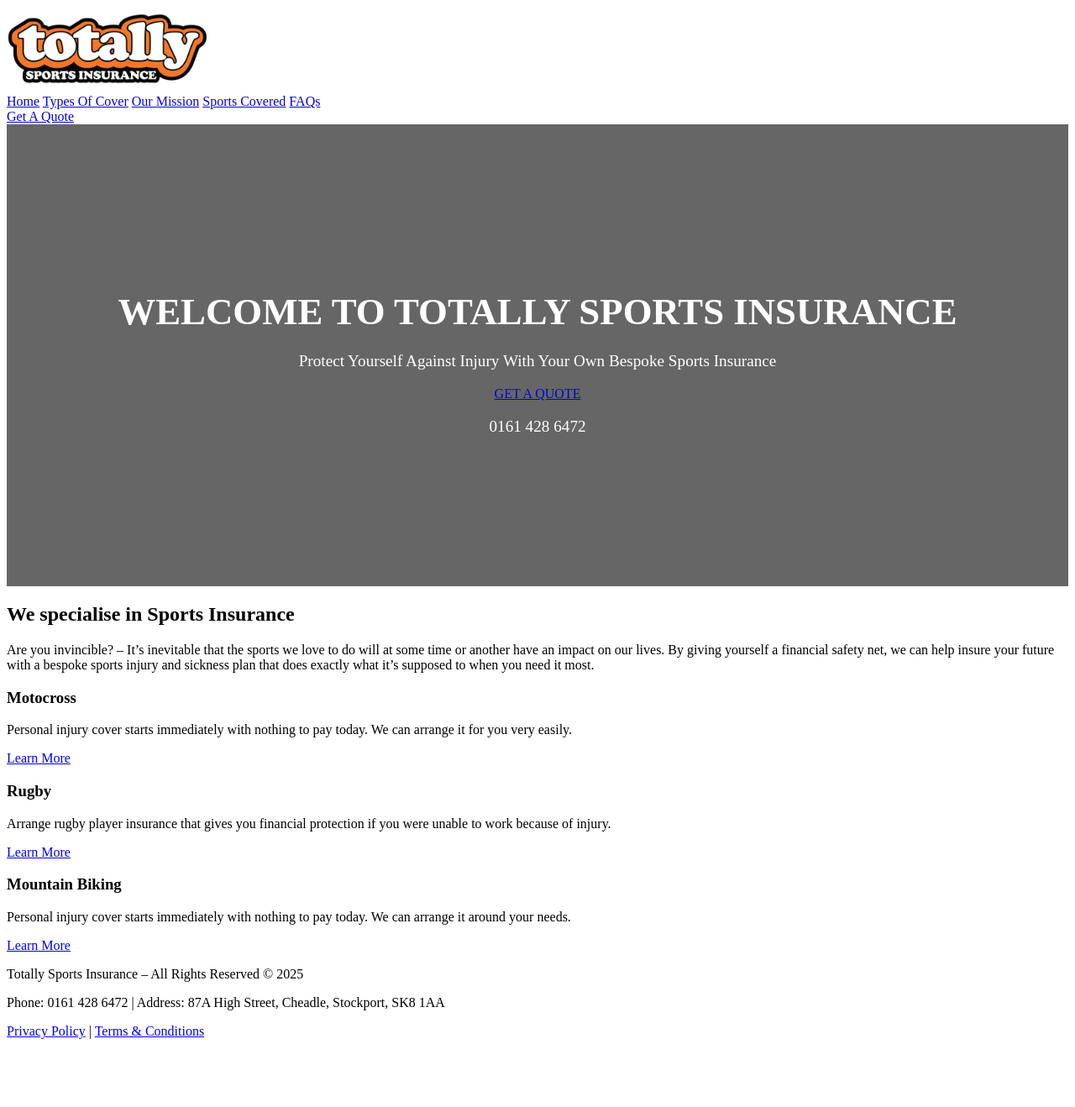
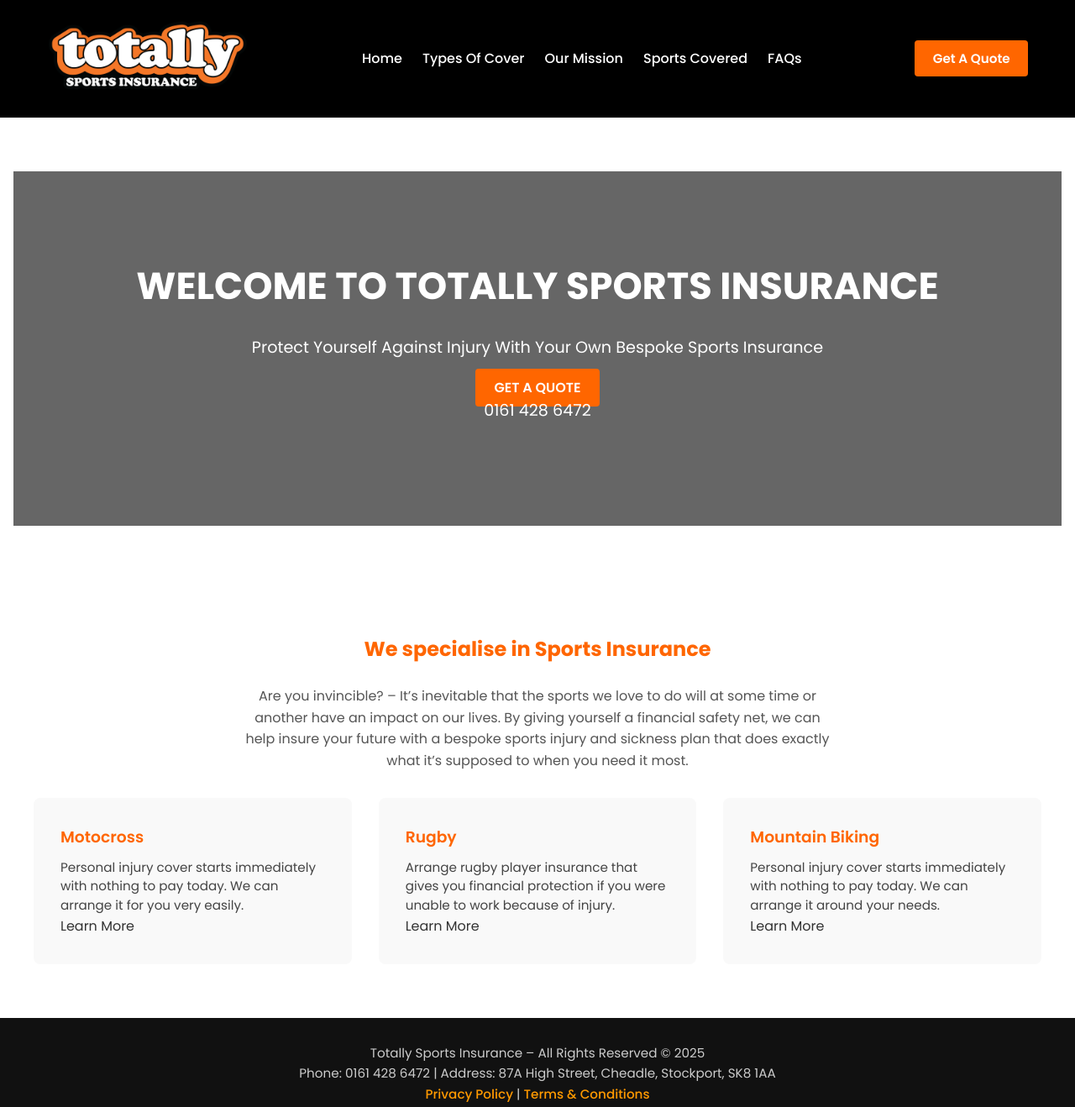
Before and after one commit to jayperrinsocial/totallysportsinsurance, a plain HTML site: page index.html in a window 1280 px wide. Shown: the whole page at 84% size. Before the commit the page ends 1253 px from the top, so only its background shows below. Drawn offline with Linux system fonts and the light colour scheme.

Commit message:
Update style.css

```diff
--- a/style.css
+++ b/style.css
@@ -1,13 +1,111 @@
-/* --- LOGO --- */
+/* ---------------------------------------------------
+   Totally Sports Insurance
+   Global Stylesheet (style.css)
+   --------------------------------------------------- */
+
+/* --- Base setup --- */
+* {
+  box-sizing: border-box;
+  margin: 0;
+  padding: 0;
+}
+
+html, body {
+  font-family: 'Poppins', sans-serif;
+  background-color: #fff;
+  color: #333;
+  line-height: 1.6;
+  scroll-behavior: smooth;
+}
+
+/* --- Links --- */
+a {
+  color: inherit;
+  text-decoration: none;
+  transition: color 0.2s ease;
+}
+
+a:hover {
+  color: #ff6600;
+}
+
+/* --- Layout --- */
+section {
+  padding: 4em 1em;
+}
+
+.container {
+  max-width: 1200px;
+  margin: 0 auto;
+}
+
+/* --- Header / Navigation --- */
+header {
+  background: #000;
+  color: #fff;
+  position: sticky;
+  top: 0;
+  z-index: 1000;
+}
+
+nav {
+  display: flex;
+  justify-content: space-between;
+  align-items: center;
+  padding: 1em;
+  max-width: 1200px;
+  margin: auto;
+}
+
+.logo {
+  display: flex;
+  align-items: center;
+}
+
 .logo img {
-  height: 100px; /* doubled from ~50px */
+  height: 100px;
   transition: transform 0.3s ease;
 }
 .logo img:hover {
   transform: scale(1.05);
 }
 
-/* --- HERO WITH SLIDER --- */
+.nav-links {
+  display: flex;
+  gap: 1.5em;
+  font-weight: 500;
+}
+
+.nav-links a {
+  color: #fff;
+  transition: color 0.2s ease;
+}
+
+.nav-links a:hover {
+  color: #ff6600;
+}
+
+.cta .btn-orange {
+  font-size: 0.95em;
+}
+
+/* --- Buttons --- */
+.btn-orange {
+  background-color: #ff6600;
+  color: #fff;
+  padding: 0.7em 1.4em;
+  border: none;
+  border-radius: 4px;
+  font-weight: 600;
+  cursor: pointer;
+  transition: background 0.2s ease;
+}
+
+.btn-orange:hover {
+  background-color: #e65500;
+}
+
+/* --- Hero Section --- */
 .hero {
   position: relative;
   height: 550px;
@@ -70,3 +168,147 @@
     background-image: url('images/hero1.jpg');
   }
 }
+
+/* --- Generic Section Styles --- */
+.section-title {
+  text-align: center;
+  color: #ff6600;
+  font-weight: 700;
+  margin-bottom: 1em;
+}
+
+.section-subtitle {
+  text-align: center;
+  max-width: 700px;
+  margin: 0 auto 2em;
+  font-weight: 400;
+  color: #555;
+}
+
+/* --- Cover Grid --- */
+.cover-grid {
+  display: grid;
+  grid-template-columns: repeat(auto-fit, minmax(250px, 1fr));
+  gap: 2em;
+}
+
+.cover-card {
+  background: #f9f9f9;
+  padding: 2em;
+  border-radius: 8px;
+  transition: box-shadow 0.2s ease, transform 0.2s ease;
+}
+
+.cover-card:hover {
+  box-shadow: 0 4px 12px rgba(0,0,0,0.1);
+  transform: translateY(-3px);
+}
+
+.cover-card h3 {
+  color: #ff6600;
+  margin-bottom: 0.5em;
+  font-weight: 600;
+}
+
+.cover-card p {
+  color: #444;
+  font-size: 0.95em;
+  line-height: 1.5;
+}
+
+/* --- Mission Section --- */
+#our-mission {
+  background: #f4f4f4;
+}
+
+/* --- Sports Covered --- */
+#sports-covered ul {
+  max-width: 700px;
+  margin: 2em auto;
+  list-style: none;
+  display: grid;
+  grid-template-columns: repeat(auto-fit, minmax(160px, 1fr));
+  gap: 0.8em 1.5em;
+}
+
+#sports-covered li {
+  color: #333;
+  font-weight: 500;
+}
+
+/* --- FAQs --- */
+#faqs {
+  background: #f4f4f4;
+}
+
+#faqs h3 {
+  color: #ff6600;
+  margin-top: 1.5em;
+  margin-bottom: 0.4em;
+  font-weight: 600;
+}
+
+/* --- Contact / Quote Form --- */
+#contact, #get-quote {
+  text-align: center;
+}
+
+form {
+  max-width: 500px;
+  margin: 2em auto;
+  display: flex;
+  flex-direction: column;
+  gap: 1em;
+}
+
+form input,
+form textarea {
+  padding: 0.8em;
+  border: 1px solid #ccc;
+  border-radius: 4px;
+  font-family: 'Poppins', sans-serif;
+  font-size: 1em;
+}
+
+form textarea {
+  resize: vertical;
+}
+
+/* --- Footer --- */
+footer {
+  background: #111;
+  color: #ccc;
+  padding: 2em 1em;
+  text-align: center;
+  font-size: 0.95em;
+}
+
+footer a {
+  color: #ff9900;
+  font-weight: 500;
+}
+
+footer a:hover {
+  text-decoration: underline;
+}
+
+/* --- Responsive --- */
+@media (max-width: 768px) {
+  nav {
+    flex-direction: column;
+    gap: 1em;
+  }
+
+  .nav-links {
+    flex-wrap: wrap;
+    justify-content: center;
+  }
+
+  .hero-content h1 {
+    font-size: 2em;
+  }
+
+  .hero-content p {
+    font-size: 1em;
+  }
+}
```
